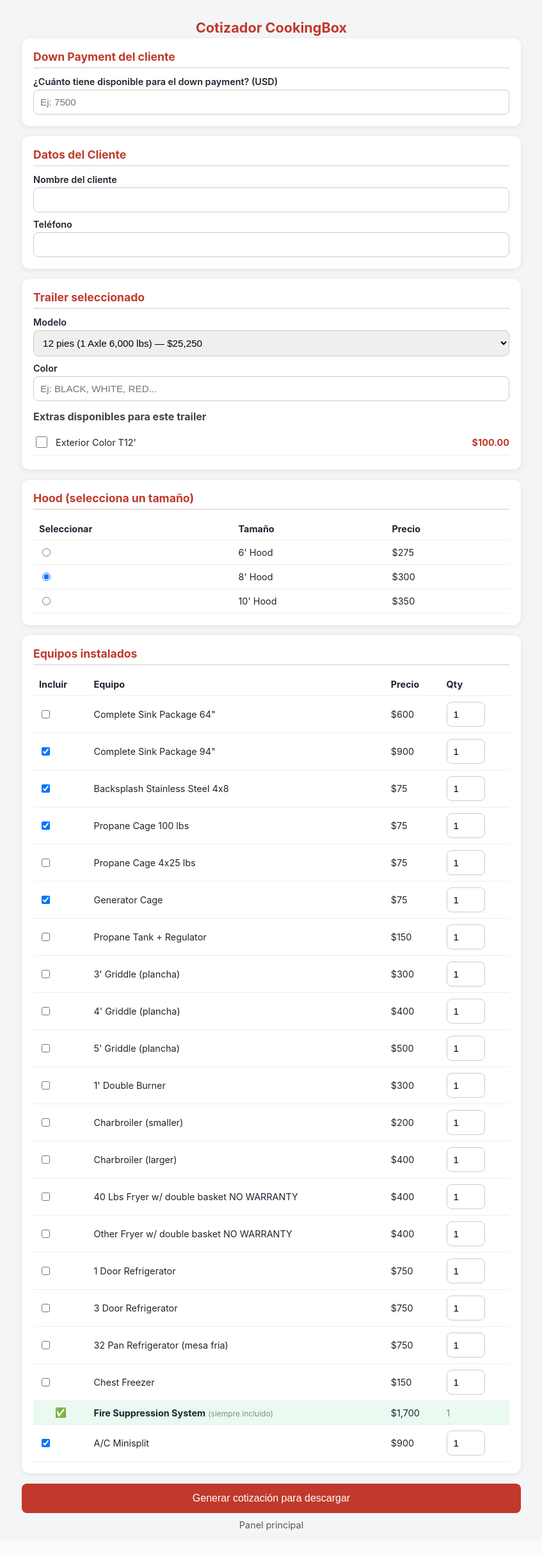
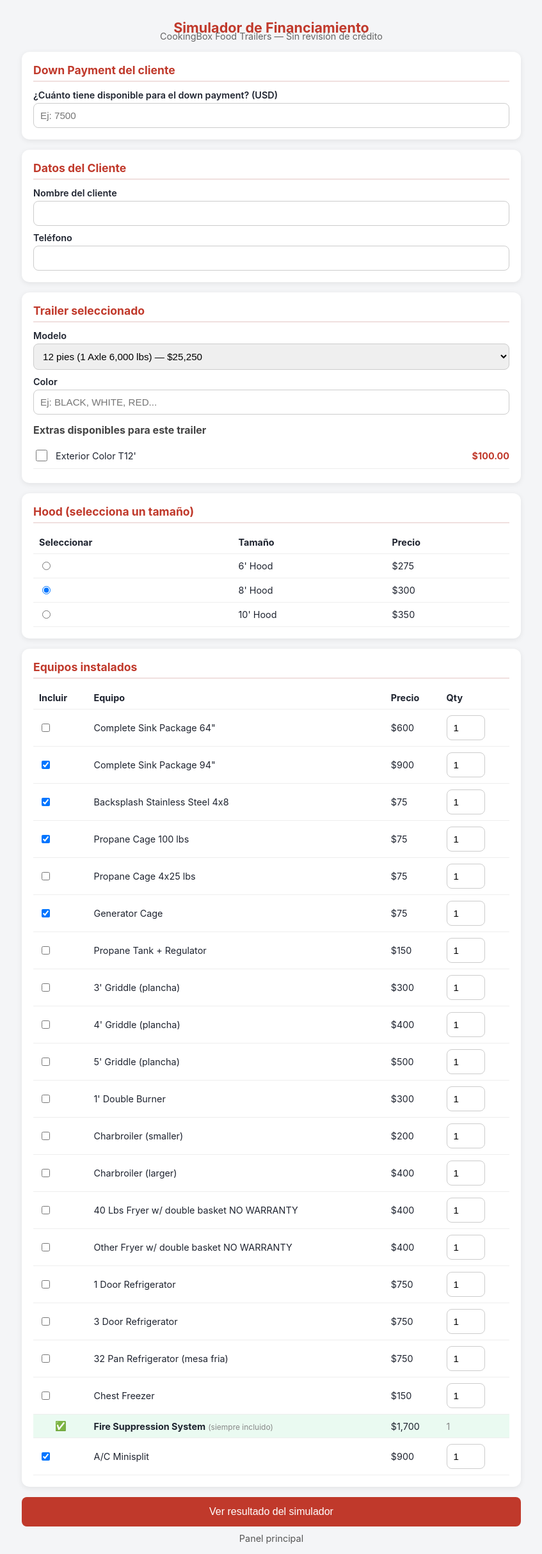
Before and after one commit to cookingboxusa/cookingbox-financiamiento, a Flask app: page /cotizador in a window 1280 px wide. Shown: the whole page at 64% size, without its empty margins (216-1063 px from the left). Before the commit the page ends 2392 px from the top, so only its background shows below. Run offline with Flask 3, Linux system fonts and the light colour scheme.

Commit message:
Renombrar cotizador a Simulador de Financiamiento en toda la UI

```diff
--- a/templates/cotizador.html
+++ b/templates/cotizador.html
@@ -3,7 +3,7 @@
 <head>
     <meta charset="UTF-8">
     <meta name="viewport" content="width=device-width, initial-scale=1">
-    <title>Cotizador - CookingBox</title>
+    <title>Simulador de Financiamiento - CookingBox</title>
     <link rel="stylesheet" href="{{ url_for('static', filename='style.css') }}">
     <script src="https://cdnjs.cloudflare.com/ajax/libs/html2canvas/1.4.1/html2canvas.min.js"></script>
     <style>
@@ -50,7 +50,8 @@
 </head>
 <body>
 <div class="container" style="max-width:780px;">
-    <h1>Cotizador CookingBox</h1>
+    <h1>Simulador de Financiamiento</h1>
+    <p style="text-align:center; color:#666; margin:-12px 0 16px; font-size:0.9rem;">CookingBox Food Trailers — Sin revisión de crédito</p>
 
     <form method="POST" id="cotizadorForm">
 
@@ -162,10 +163,10 @@
             </table>
         </div>
 
-        <button type="submit">Generar cotización para descargar</button>
+        <button type="submit">Ver resultado del simulador</button>
     </form>
 
-    {# ── Cotización descargable (solo si POST) ── #}
+    {# ── Resultado del simulador (solo si POST) ── #}
     {% if resultado %}
     <hr class="divider">
     <div id="documento-cotizacion" style="background:white; padding:30px; border-radius:12px; margin-top:8px; font-family:Arial,sans-serif; max-width:700px;">
@@ -173,7 +174,7 @@
         <div style="text-align:center; margin-bottom:18px;">
             <h2 style="color:#c0392b; font-size:1.4rem; margin:0;">COOKINGBOX FOOD TRAILERS</h2>
             <p style="margin:4px 0; font-size:0.88rem; color:#555;">Pharr, TX | cookingboxusa.com</p>
-            <h3 style="margin:8px 0 0; font-size:1rem;">COTIZACIÓN DE FINANCIAMIENTO — SIN REVISIÓN DE CRÉDITO</h3>
+            <h3 style="margin:8px 0 0; font-size:1rem;">SIMULADOR DE FINANCIAMIENTO — SIN REVISIÓN DE CRÉDITO</h3>
         </div>
 
         <table style="width:100%; border-collapse:collapse; font-size:0.88rem; margin-bottom:12px;">
@@ -261,7 +262,7 @@
         </p>
     </div>
     <button type="button" onclick="descargarJPEG()" style="margin-top:10px; background:#1e8449;">
-        Descargar cotización como JPEG
+        Descargar simulación como JPEG
     </button>
     {% endif %}
 
@@ -389,7 +390,7 @@ function descargarJPEG() {
     const el = document.getElementById('documento-cotizacion');
     html2canvas(el, { scale: 2, backgroundColor: '#ffffff' }).then(canvas => {
         const link = document.createElement('a');
-        link.download = 'cotizacion_cookingbox.jpg';
+        link.download = 'simulacion_financiamiento_cookingbox.jpg';
         link.href = canvas.toDataURL('image/jpeg', 0.95);
         link.click();
     });
--- a/templates/index.html
+++ b/templates/index.html
@@ -20,7 +20,7 @@
 
     <div class="card">
         <h2>Documentos internos</h2>
-        <a class="btn" href="{{ url_for('cotizador') }}">Cotizador</a>
+        <a class="btn" href="{{ url_for('cotizador') }}">Simulador de Financiamiento</a>
         <a class="btn btn-secondary" href="{{ url_for('bos_caja') }}">BOS de la Caja</a>
         <a class="btn btn-secondary" href="{{ url_for('bos_kappa') }}">BOS de Kappa</a>
     </div>
```
